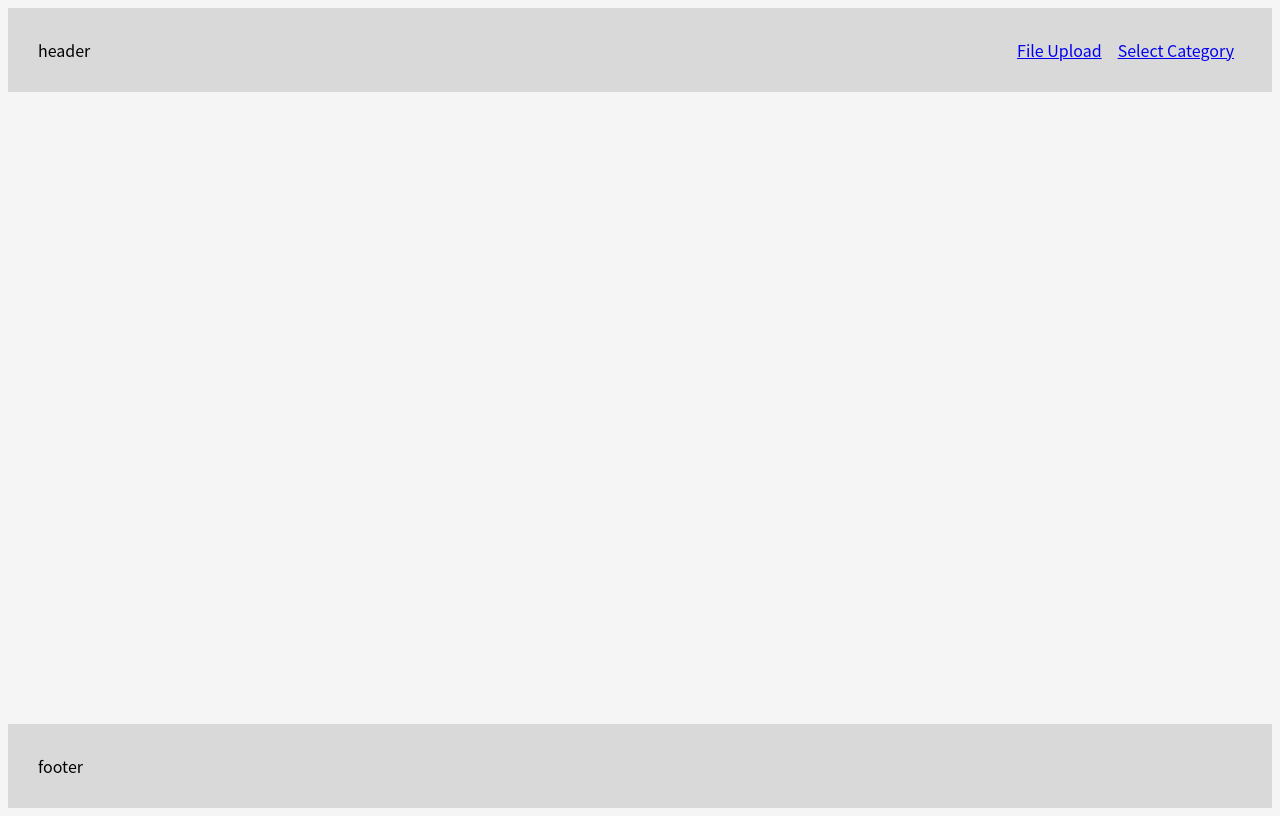
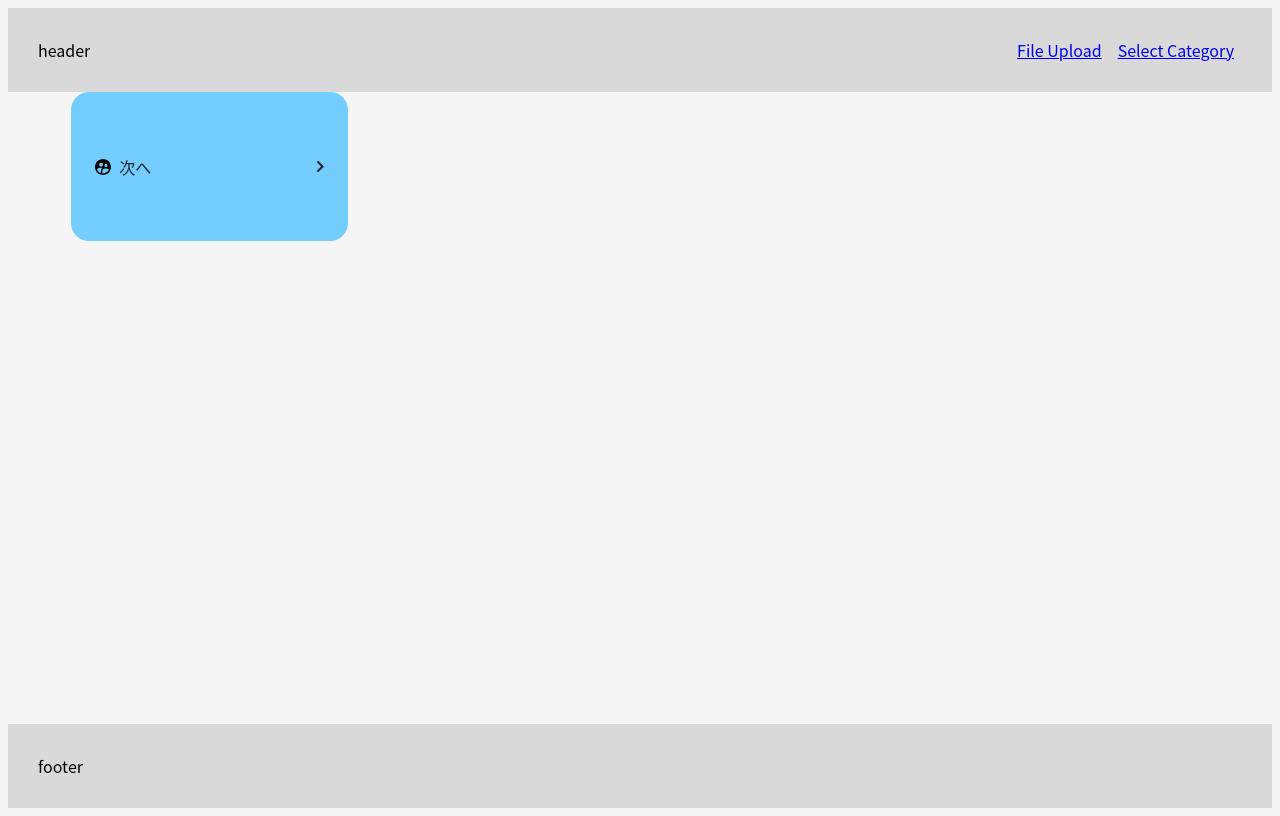
Before and after one commit to codeforjapan/OpenDataTools, a React (Create React App) app in the folder webclient/: page /test in a window 1280 px wide. Built offline with nearby package versions, Linux system fonts and the light colour scheme.

Commit message:
ガワだけ作った

```diff
--- /dev/null
+++ b/webclient/src/components/Elements/Icon/Icon.tsx
@@ -0,0 +1,19 @@
+/** @jsxImportSource @emotion/react */
+import * as React from 'react';
+import { css } from '@emotion/react';
+import LinkIcon from './Icons/link';
+import ArrowRight from './Icons/arrow_right';
+
+export type Props = { type: Type };
+
+const svgMap = {
+  LinkIcon: LinkIcon,
+  ArrowRight: ArrowRight,
+};
+
+export type Type = keyof typeof svgMap; //enum(列挙型=またはまたはまたは)
+
+export const Icon: React.FC<Props> = ({ type }) => {
+  const SvgComponent = svgMap[type];
+  return <SvgComponent />;
+};
--- /dev/null
+++ b/webclient/src/components/Elements/Icon/Icons/arrow_right.tsx
@@ -0,0 +1,6 @@
+const ArrowRight: React.FC = () => (
+  <svg width="7" height="11" viewBox="0 0 7 11" fill="none" xmlns="http://www.w3.org/2000/svg">
+    <path d="M1 1L5.5 5.5L1 10" stroke="#1E232E" strokeWidth="2" strokeLinecap="round" />
+  </svg>
+);
+export default ArrowRight;
--- /dev/null
+++ b/webclient/src/components/Elements/Icon/Icons/link.tsx
@@ -0,0 +1,9 @@
+const LinkIcon = () => (
+  <svg width="16" height="16" viewBox="0 0 16 16" fill="none" xmlns="http://www.w3.org/2000/svg">
+    <path
+      d="M8 0C3.584 0 0 3.584 0 8C0 12.416 3.584 16 8 16C12.416 16 16 12.416 16 8C16 3.584 12.416 0 8 0ZM10.888 5.072C11.744 5.072 12.432 5.76 12.432 6.616C12.432 7.472 11.744 8.16 10.888 8.16C10.032 8.16 9.344 7.472 9.344 6.616C9.336 5.76 10.032 5.072 10.888 5.072ZM6.088 3.808C7.128 3.808 7.976 4.656 7.976 5.696C7.976 6.736 7.128 7.584 6.088 7.584C5.048 7.584 4.2 6.736 4.2 5.696C4.2 4.648 5.04 3.808 6.088 3.808ZM6.088 11.112V14.112C4.168 13.512 2.648 12.032 1.976 10.144C2.816 9.248 4.912 8.792 6.088 8.792C6.512 8.792 7.048 8.856 7.608 8.968C6.296 9.664 6.088 10.584 6.088 11.112ZM8 14.4C7.784 14.4 7.576 14.392 7.368 14.368V11.112C7.368 9.976 9.72 9.408 10.888 9.408C11.744 9.408 13.224 9.72 13.96 10.328C13.024 12.704 10.712 14.4 8 14.4Z"
+      fill="black"
+    />
+  </svg>
+);
+export default LinkIcon;
--- /dev/null
+++ b/webclient/src/components/Elements/Icon/index.ts
@@ -0,0 +1 @@
+export * from './Icon';
--- /dev/null
+++ b/webclient/src/components/Elements/Link/Link.tsx
@@ -0,0 +1,37 @@
+/** @jsxImportSource @emotion/react */
+import * as React from 'react';
+import { css } from '@emotion/react';
+import { Icon } from '../Icon';
+
+const linkStyle = css`
+  cursor: pointer;
+  background: #73cdff;
+  border-radius: 18px;
+  color: #1e232e;
+`;
+const linkInner = css`
+  display: flex;
+  flex-direction: row;
+  justify-content: space-between;
+  align-items: center;
+  padding: 32px 24px;
+  gap: 12px;
+  width: 229px;
+  height: 85px;
+`;
+
+export const Link = React.forwardRef(() => {
+  return (
+    <a css={[linkStyle]}>
+      <div css={[linkInner]}>
+        <div style={{ display: 'flex', justifyContent: 'center', alignItems: 'center' }}>
+          <Icon type="LinkIcon" />
+          <span style={{ marginLeft: '8px' }}>次へ</span>
+        </div>
+        <Icon type="ArrowRight" />
+      </div>
+    </a>
+  );
+});
+
+Link.displayName = 'Link';
--- /dev/null
+++ b/webclient/src/components/Elements/Link/index.ts
@@ -0,0 +1 @@
+export * from './Link';
--- a/webclient/src/features/test/routes/test.tsx
+++ b/webclient/src/features/test/routes/test.tsx
@@ -1,5 +1,6 @@
 /** @jsxImportSource @emotion/react */
 import { css } from '@emotion/react';
+import { Link } from '../../../components/Elements/Link';
 
 export const Test = () => {
   return (
@@ -7,6 +8,8 @@ export const Test = () => {
       css={css`
         display: flex;
       `}
-    ></div>
+    >
+      <Link />
+    </div>
   );
 };
```
